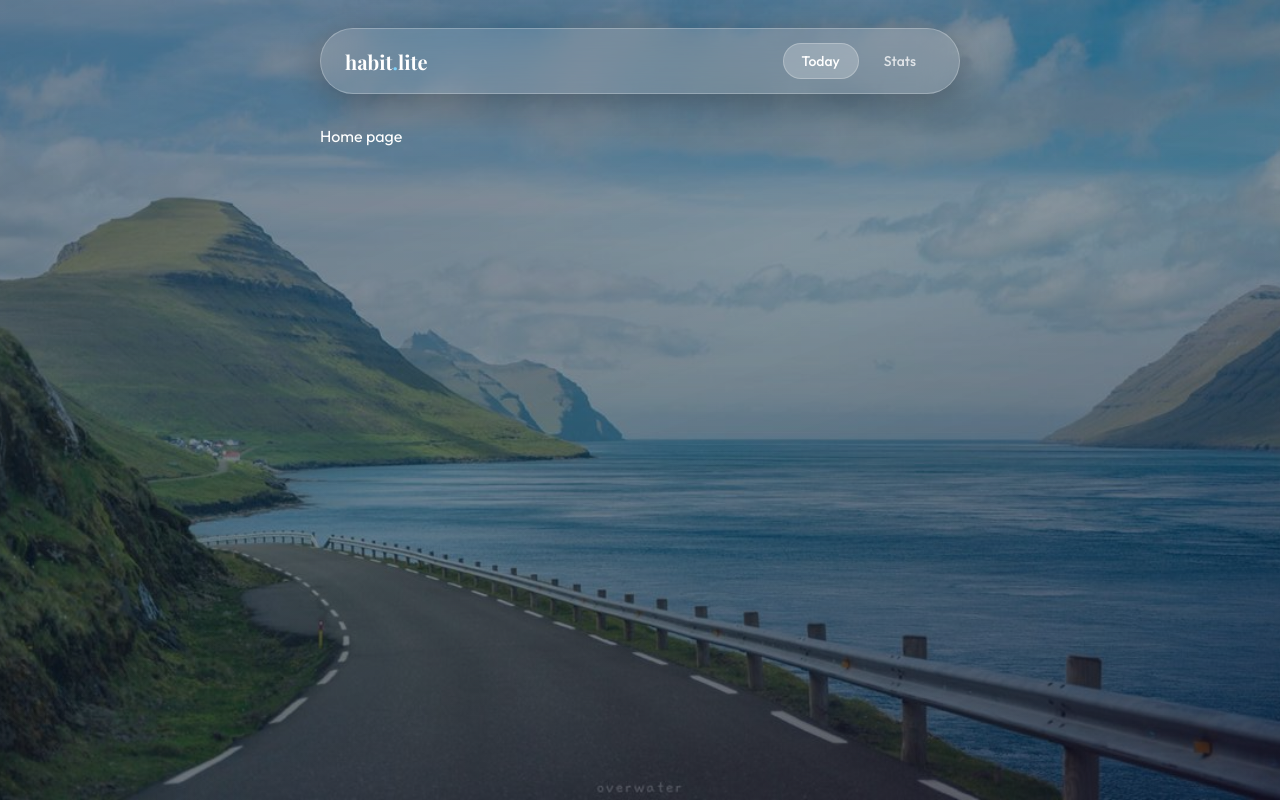
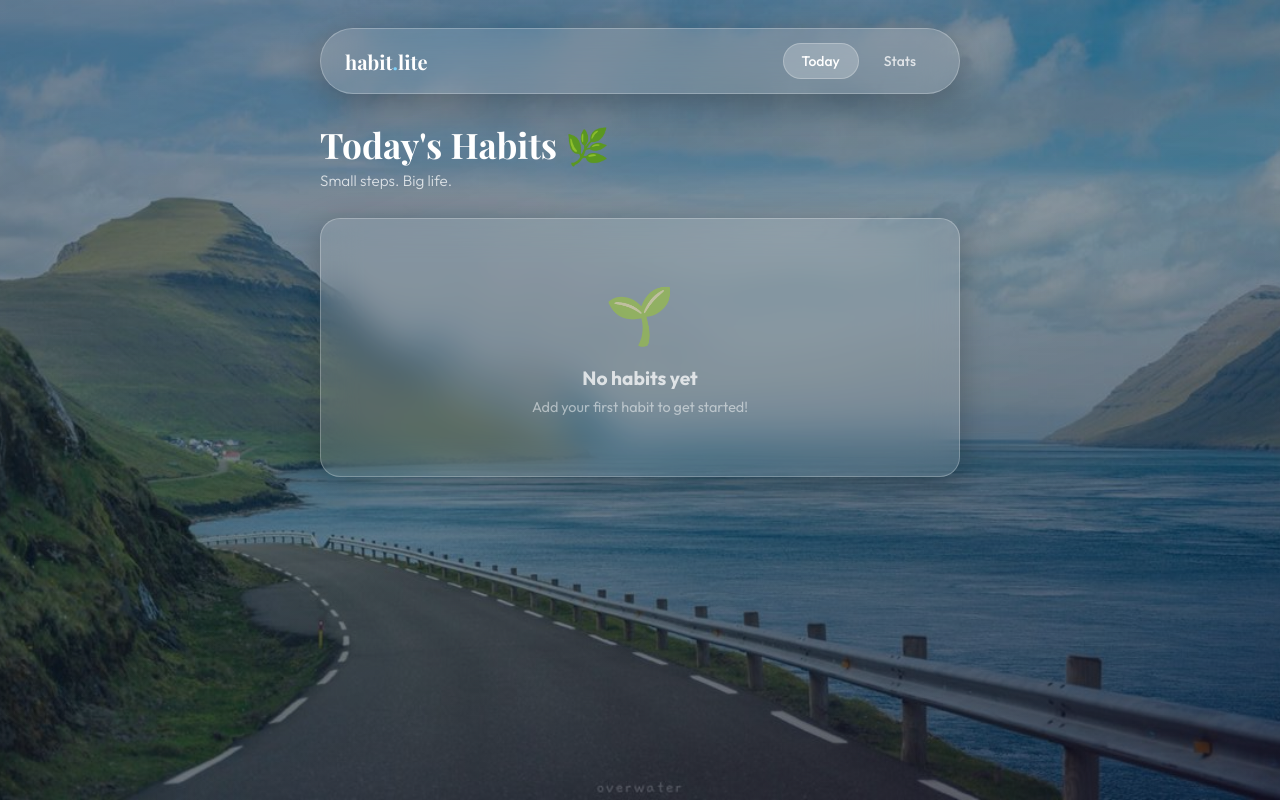
Before and after one commit to Jinaaaaks/habit-tracker-lite, a React (Vite) app: page / in a window 1280 px wide. Built offline with nearby package versions, Linux system fonts and the light colour scheme.

Commit message:
feat: add Home page with habit list and check-in

```diff
--- a/src/index.css
+++ b/src/index.css
@@ -106,3 +106,57 @@ body {
   color: white;
   border-color: var(--glass-border);
 }
+.page-header { margin-bottom: 28px; }
+.page-title {
+  font-family: 'Playfair Display', serif;
+  font-size: 2.2rem;
+  font-weight: 700;
+  line-height: 1.1;
+  margin-bottom: 6px;
+}
+.page-subtitle { color: var(--text-secondary); font-size: 0.95rem; font-weight: 300; }
+
+.habit-list { display: flex; flex-direction: column; gap: 12px; }
+.habit-card {
+  padding: 20px 24px;
+  display: flex;
+  align-items: center;
+  gap: 16px;
+  transition: all 0.2s ease;
+  animation: fadeInUp 0.3s ease both;
+}
+.habit-card:hover { background: var(--glass-hover); }
+.habit-card.checked-today {
+  border-color: rgba(74, 222, 128, 0.35);
+  background: rgba(74, 222, 128, 0.07);
+}
+.habit-checkbox {
+  width: 28px; height: 28px;
+  border-radius: 50%;
+  border: 2px solid var(--glass-border);
+  background: transparent;
+  cursor: pointer;
+  display: flex; align-items: center; justify-content: center;
+  font-size: 0.9rem; flex-shrink: 0;
+  transition: all 0.25s cubic-bezier(0.34, 1.56, 0.64, 1);
+}
+.habit-checkbox:hover { border-color: var(--success); background: rgba(74,222,128,0.1); transform: scale(1.1); }
+.habit-checkbox.done { background: var(--success); border-color: var(--success); color: #052e16; }
+.habit-info { flex: 1; }
+.habit-name { font-size: 1rem; font-weight: 500; margin-bottom: 4px; }
+.habit-name.done-text { opacity: 0.6; text-decoration: line-through; }
+.habit-meta { font-size: 0.8rem; color: var(--text-muted); display: flex; gap: 14px; }
+
+.btn { border: none; border-radius: 50px; font-family: 'Outfit', sans-serif; font-weight: 600; cursor: pointer; transition: all 0.2s ease; display: inline-flex; align-items: center; gap: 6px; }
+.btn-icon { background: rgba(248,113,113,0.15); border: 1px solid rgba(248,113,113,0.3); color: var(--danger); padding: 8px 10px; font-size: 0.8rem; }
+.btn-icon:hover { background: rgba(248,113,113,0.25); }
+
+.empty-state { text-align: center; padding: 60px 24px; }
+.empty-icon { font-size: 3.5rem; margin-bottom: 16px; opacity: 0.6; }
+.empty-state h3 { font-size: 1.2rem; margin-bottom: 8px; color: var(--text-secondary); }
+.empty-state p { font-size: 0.9rem; color: var(--text-muted); }
+
+@keyframes fadeInUp {
+  from { opacity: 0; transform: translateY(20px); }
+  to { opacity: 1; transform: translateY(0); }
+}
--- a/src/pages/Home.jsx
+++ b/src/pages/Home.jsx
@@ -1,3 +1,46 @@
+import { useHabits } from '../useHabits'
+
 export default function Home() {
-  return <p style={{ color: 'white' }}>Home page</p>
+  const { habits, deleteHabit, toggleCheckIn, isCheckedToday } = useHabits()
+
+  return (
+    <div>
+      <div className="page-header">
+        <h1 className="page-title">Today's Habits 🌿</h1>
+        <p className="page-subtitle">Small steps. Big life.</p>
+      </div>
+
+      {habits.length === 0 ? (
+        <div className="empty-state glass">
+          <div className="empty-icon">🌱</div>
+          <h3>No habits yet</h3>
+          <p>Add your first habit to get started!</p>
+        </div>
+      ) : (
+        <div className="habit-list">
+          {habits.map(habit => {
+            const checked = isCheckedToday(habit)
+            return (
+              <div key={habit.id} className={`habit-card glass ${checked ? 'checked-today' : ''}`}>
+                <button
+                  className={`habit-checkbox ${checked ? 'done' : ''}`}
+                  onClick={() => toggleCheckIn(habit.id)}
+                >
+                  {checked ? '✓' : ''}
+                </button>
+                <div className="habit-info">
+                  <div className={`habit-name ${checked ? 'done-text' : ''}`}>
+                    {habit.name}
+                  </div>
+                </div>
+                <button className="btn btn-icon" onClick={() => deleteHabit(habit.id)}>
+                  ✕
+                </button>
+              </div>
+            )
+          })}
+        </div>
+      )}
+    </div>
+  )
 }
```
